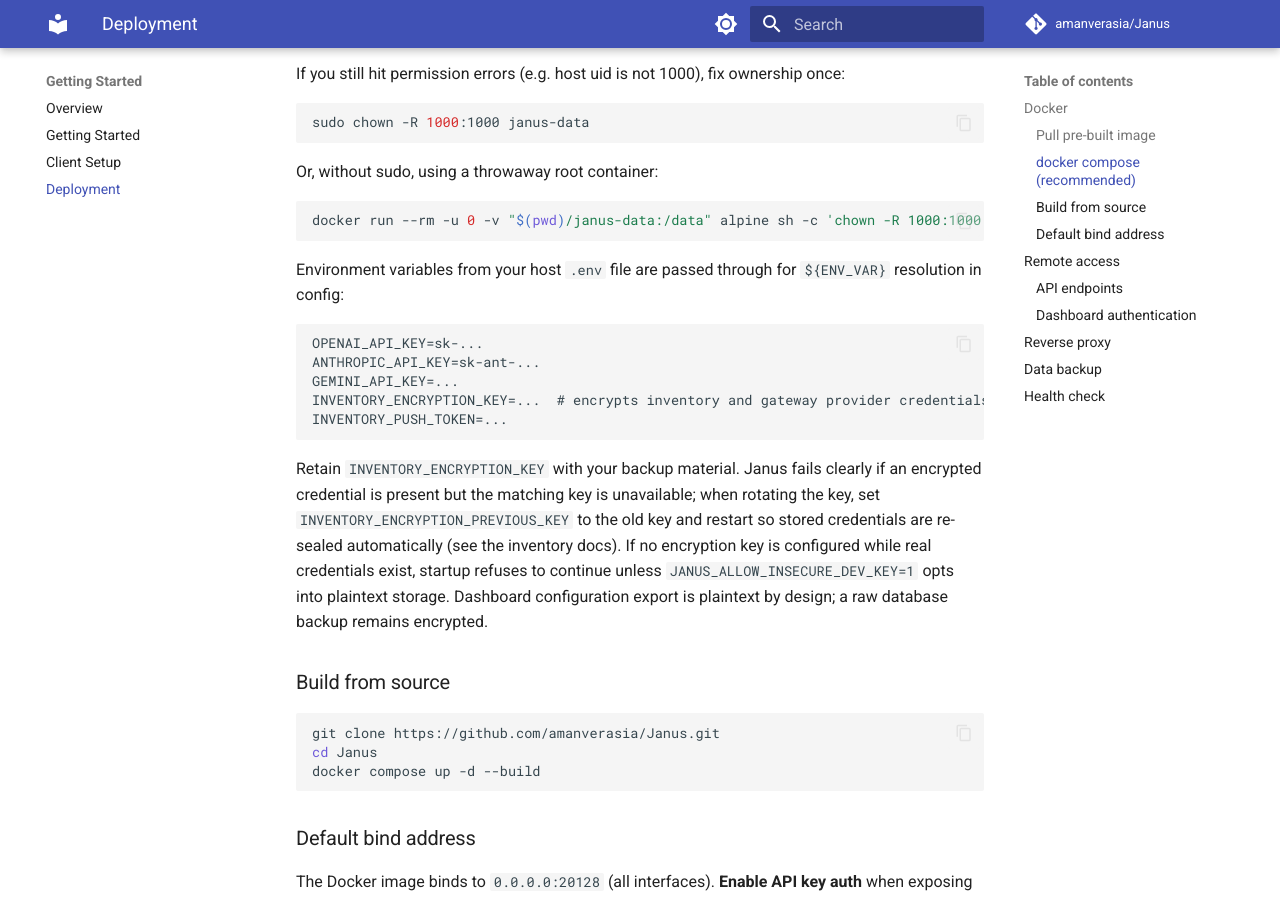
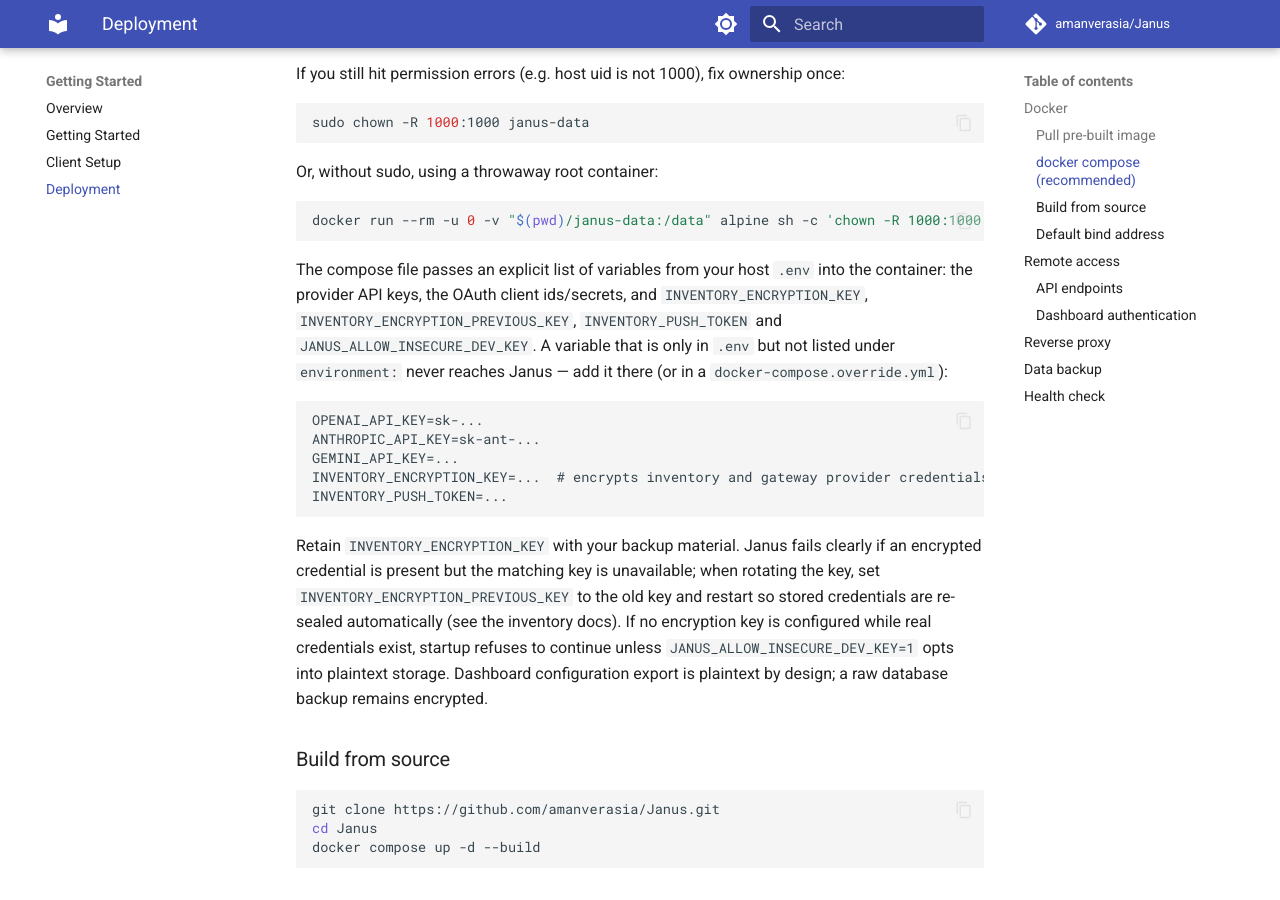
Before and after one commit to amanverasia/Janus, an MkDocs documentation site: the page built from docs/deployment.md, in a window 1280 px wide and 900 px high, scrolled down 907 px. Built offline with MkDocs 1.6.1 and Material for MkDocs 9.7.7, drawn with Linux system fonts in a browser that asks for light colours; comment, search, counter and statistics services are not loaded.

Commit message:
fix: forward encryption env vars through docker compose (#256)
docker-compose.yml only forwards listed variables and INVENTORY_ENCRYPTION_KEY was not among them, so compose deployments with stored credentials crash-looped on the #249 startup check even with the key in .env. Forward the key, the previous key, INVENTORY_PUSH_TOKEN and the JANUS_ALLOW_INSECURE_DEV_KEY opt-in.

Co-authored-by: Claude Opus 5.5 <noreply@anthropic.com>

````diff
--- a/docker-compose.yml
+++ b/docker-compose.yml
@@ -15,4 +15,8 @@ services:
       - JANUS_ANTIGRAVITY_CLIENT_SECRET=${JANUS_ANTIGRAVITY_CLIENT_SECRET:-}
       - JANUS_GOOGLE_CLI_CLIENT_ID=${JANUS_GOOGLE_CLI_CLIENT_ID:-}
       - JANUS_GOOGLE_CLI_CLIENT_SECRET=${JANUS_GOOGLE_CLI_CLIENT_SECRET:-}
+      - INVENTORY_ENCRYPTION_KEY=${INVENTORY_ENCRYPTION_KEY:-}
+      - INVENTORY_ENCRYPTION_PREVIOUS_KEY=${INVENTORY_ENCRYPTION_PREVIOUS_KEY:-}
+      - INVENTORY_PUSH_TOKEN=${INVENTORY_PUSH_TOKEN:-}
+      - JANUS_ALLOW_INSECURE_DEV_KEY=${JANUS_ALLOW_INSECURE_DEV_KEY:-}
     restart: unless-stopped
--- a/docs/deployment.md
+++ b/docs/deployment.md
@@ -46,8 +46,11 @@ Or, without sudo, using a throwaway root container:
 docker run --rm -u 0 -v "$(pwd)/janus-data:/data" alpine sh -c 'chown -R 1000:1000 /data'
 ```
 
-Environment variables from your host `.env` file are passed through for
-`${ENV_VAR}` resolution in config:
+The compose file passes an explicit list of variables from your host `.env` into the
+container: the provider API keys, the OAuth client ids/secrets, and
+`INVENTORY_ENCRYPTION_KEY`, `INVENTORY_ENCRYPTION_PREVIOUS_KEY`, `INVENTORY_PUSH_TOKEN`
+and `JANUS_ALLOW_INSECURE_DEV_KEY`. A variable that is only in `.env` but not listed under
+`environment:` never reaches Janus — add it there (or in a `docker-compose.override.yml`):
 
 ```env
 OPENAI_API_KEY=sk-...
````
Also changed, not shown: CHANGELOG.md (+5 -0 lines), MESSAGES.md (+6 -0 lines).
